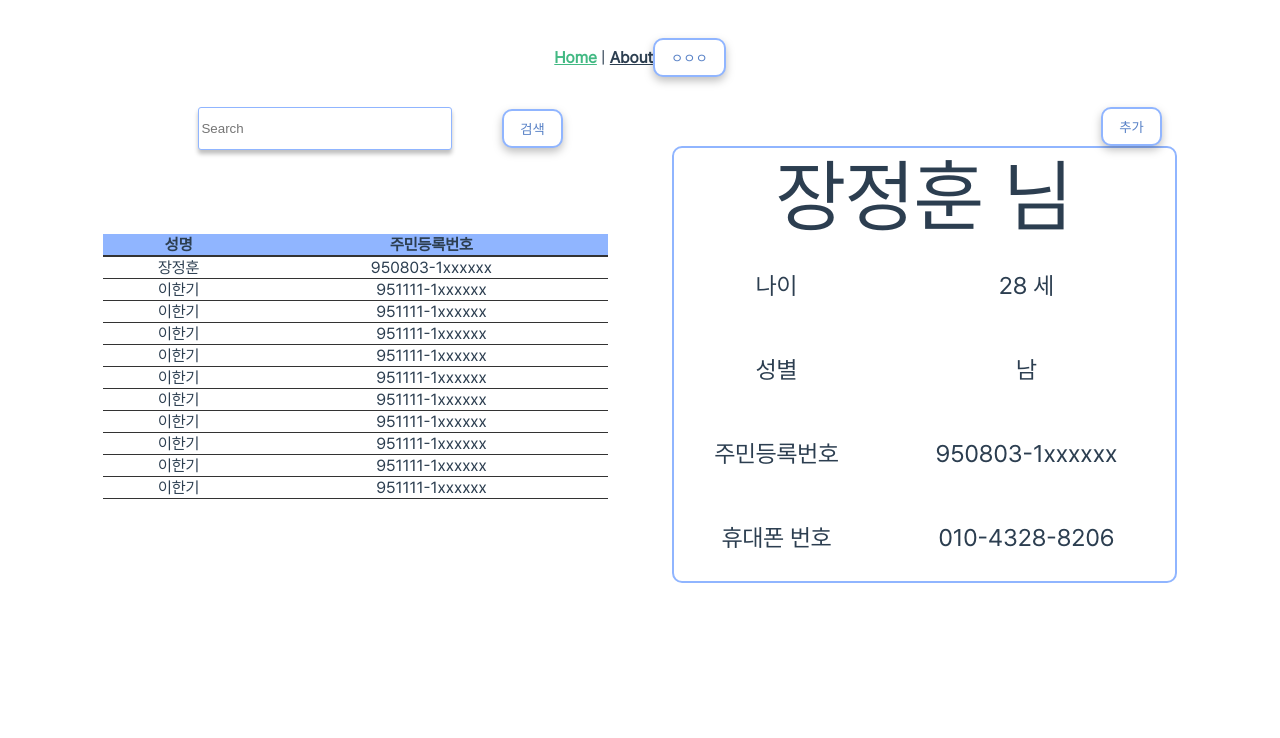
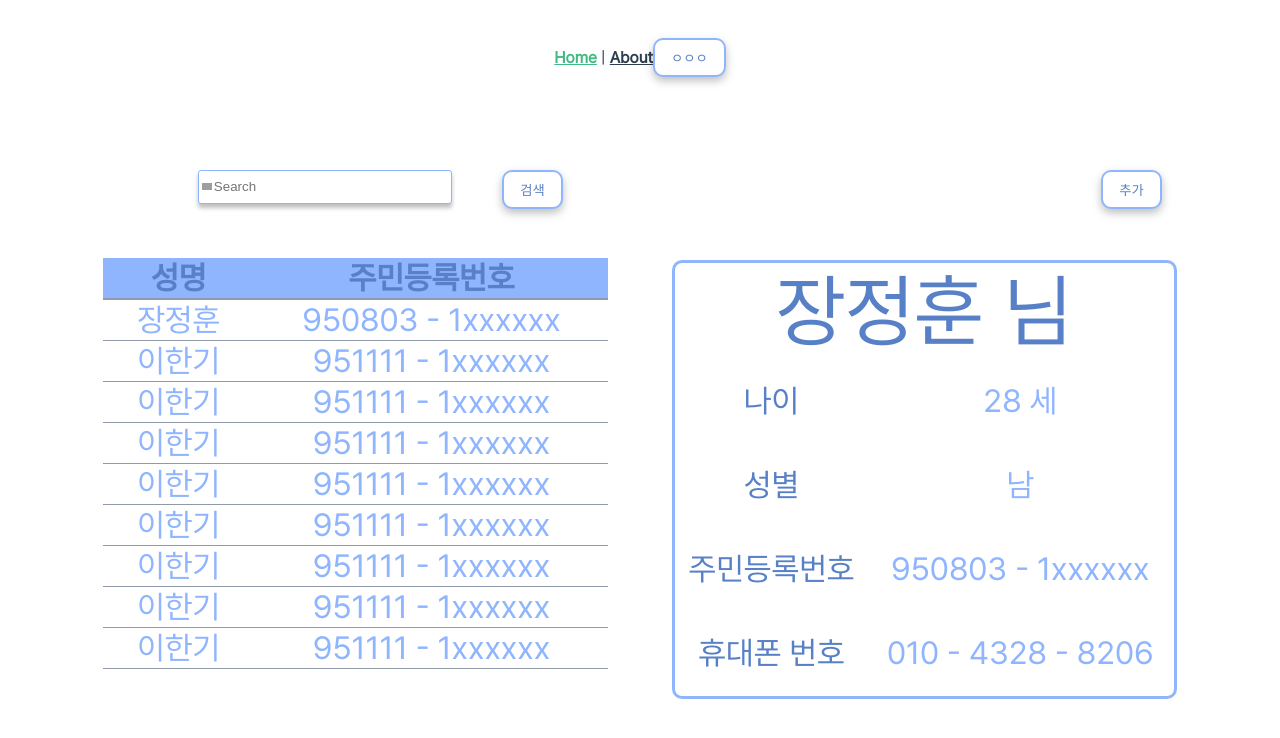
Before and after one commit to IoT-gganbu/gganbu, a Vue app in the folder ec2-front/: page / in a window 1280 px wide. Shown: the top 738 px of the page. Built offline with nearby package versions, Linux system fonts and the light colour scheme.

Commit message:
Feat: 환자 접수 디자인

```diff
--- a/ec2-front/src/components/patient/patientCard.vue
+++ b/ec2-front/src/components/patient/patientCard.vue
@@ -3,20 +3,20 @@
     <div class="name">{{ patient.name }} 님</div>
     <table class="detail">
       <tr>
-        <td>나이</td>
-        <td>{{ patient.age }} 세</td>
+        <td class="c1">나이</td>
+        <td class="c2">{{ patient.age }} 세</td>
       </tr>
       <tr>
-        <td>성별</td>
-        <td>{{ patient.sex }}</td>
+        <td class="c1">성별</td>
+        <td class="c2">{{ patient.sex }}</td>
       </tr>
       <tr>
-        <td>주민등록번호</td>
-        <td>{{ patient.no }}</td>
+        <td class="c1">주민등록번호</td>
+        <td class="c2">{{ patient.no }}</td>
       </tr>
       <tr>
-        <td>휴대폰 번호</td>
-        <td>{{ patient.phone }}</td>
+        <td class="c1">휴대폰 번호</td>
+        <td class="c2">{{ patient.phone }}</td>
       </tr>
     </table>
   </div>
@@ -30,8 +30,8 @@ export default {
         name: "장정훈",
         age: 28,
         sex: "남",
-        no: "950803-1xxxxxx",
-        phone: "010-4328-8206",
+        no: "950803 - 1xxxxxx",
+        phone: "010 - 4328 - 8206",
       },
     };
   },
@@ -43,9 +43,10 @@ export default {
   text-align: center;
   text-decoration: none;
   background-color: #ffffff;
-  border: 2px solid #90b5ff;
+  border: 3px solid #90b5ff;
   border-radius: 10px;
   height: 100%;
+  margin-top: 10%;
 }
 .detail {
   text-align: center;
@@ -58,9 +59,16 @@ table {
   line-height: 500%;
 }
 .name {
-  font-size: 5rem;
+  font: 5rem "Pretendard";
+  color: #5780c6;
 }
 td {
-  font-size: 1.5rem;
+  font-size: 2rem;
+}
+.c1 {
+  color: #5780c6;
+}
+.c2 {
+  color: #90b5ff;
 }
 </style>
--- a/ec2-front/src/components/patient/patientList.vue
+++ b/ec2-front/src/components/patient/patientList.vue
@@ -1,11 +1,11 @@
 <template>
   <div class="patient-list" v-if="patientSearchList">
     <table>
-      <thead>
+      <thead class="head">
         <th class="name">성명</th>
         <th class="no">주민등록번호</th>
       </thead>
-      <tbody>
+      <tbody class="body">
         <tr v-for="(line, key) in patientSearchList" v-bind:key="key">
           <td>{{ line.name }}</td>
           <td>{{ line.no }}</td>
@@ -21,17 +21,15 @@ export default {
   data() {
     return {
       patientSearchList: [
-        { name: "장정훈", no: "950803-1xxxxxx" },
-        { name: "이한기", no: "951111-1xxxxxx" },
-        { name: "이한기", no: "951111-1xxxxxx" },
-        { name: "이한기", no: "951111-1xxxxxx" },
-        { name: "이한기", no: "951111-1xxxxxx" },
-        { name: "이한기", no: "951111-1xxxxxx" },
-        { name: "이한기", no: "951111-1xxxxxx" },
-        { name: "이한기", no: "951111-1xxxxxx" },
-        { name: "이한기", no: "951111-1xxxxxx" },
-        { name: "이한기", no: "951111-1xxxxxx" },
-        { name: "이한기", no: "951111-1xxxxxx" },
+        { name: "장정훈", no: "950803 - 1xxxxxx" },
+        { name: "이한기", no: "951111 - 1xxxxxx" },
+        { name: "이한기", no: "951111 - 1xxxxxx" },
+        { name: "이한기", no: "951111 - 1xxxxxx" },
+        { name: "이한기", no: "951111 - 1xxxxxx" },
+        { name: "이한기", no: "951111 - 1xxxxxx" },
+        { name: "이한기", no: "951111 - 1xxxxxx" },
+        { name: "이한기", no: "951111 - 1xxxxxx" },
+        { name: "이한기", no: "951111 - 1xxxxxx" },
       ],
     };
   },
@@ -46,8 +44,7 @@ export default {
   display: flex;
   justify-content: center;
   width: 100%;
-  margin-top: auto;
-  margin-bottom: auto;
+  margin-top: 10%;
 }
 .name {
   width: 30%;
@@ -59,12 +56,20 @@ table {
   width: 100%;
   border-collapse: collapse;
 }
+.head {
+  font: 2rem "Pretendard";
+  color: #5780c6;
+}
+.body {
+  font: 2rem "Pretendard";
+  color: #90b5ff;
+}
 td {
-  border-bottom: 0.5px solid #333333;
+  border-bottom: 0.5px solid #919aa9;
 }
 th {
   background-color: #90b5ff;
-  border-bottom: 2px solid #333333;
+  border-bottom: 2px solid #919aa9;
 }
 .noResult {
   text-align: center;
--- a/ec2-front/src/views/PatientReceiptView.vue
+++ b/ec2-front/src/views/PatientReceiptView.vue
@@ -35,6 +35,7 @@ export default {
   width: 100%;
   justify-content: center;
   height: 100%;
+  margin-top: 5%;
 }
 .left-body {
   display: flex;
@@ -53,7 +54,16 @@ export default {
   border-radius: 3px;
   box-shadow: 0px 4px 4px rgba(0, 0, 0, 0.25);
   width: 70%;
-  height: 90%;
+  height: 80%;
+}
+input::-webkit-input-placeholder {
+  background-image: url(https://encrypted-tbn0.gstatic.com/images?q=tbn:ANd9GcTnRdQ3uLA3uuoM-wXkg-x8fFh_RWxwoWT5KDI745hSV4ldIdm3nus-HDaIXy23oBXemfc&usqp=CAU);
+  background-size: 4%;
+  background-position: 1px center;
+  background-repeat: no-repeat;
+  text-indent: 0;
+  padding-left: 5%;
+  background-color: #ffffff;
 }
 .search-btn {
   margin-bottom: auto;
@@ -68,11 +78,13 @@ export default {
   flex-direction: row;
   justify-content: center;
   align-content: center;
-  height: 9%;
+  height: 7%;
   width: 100%;
 }
 .new-patient {
   display: flex;
+  height: 9%;
+  width: 100%;
 }
 .new-patient-btn {
   margin-left: 85%;
```
